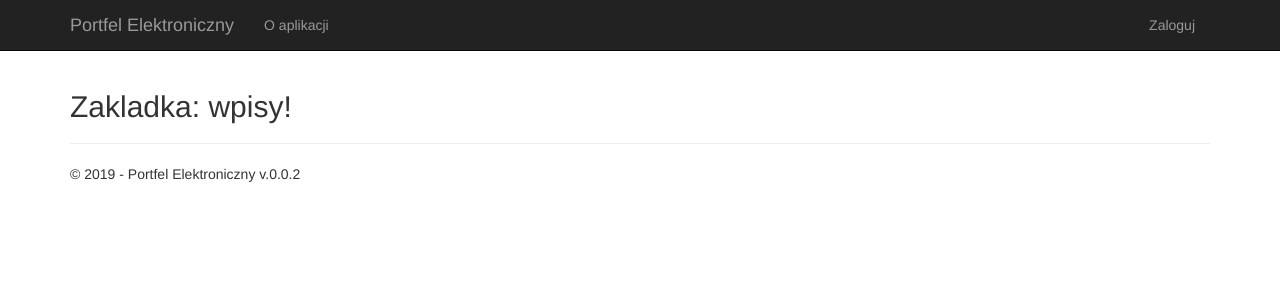
After one commit to mateochnik/PortfelElektroniczny, a Django app: page /wpisy in a window 1280 px wide. The commit adds this page. Shown: the top 300 px of the page. Run offline with Django 3.2, Linux system fonts and the light colour scheme; some libraries are stand-ins or nearby versions.

Commit message:
zakladka wpisy

```diff
--- a/PortfelElektroniczny/PortfelElektroniczny/urls.py
+++ b/PortfelElektroniczny/PortfelElektroniczny/urls.py
@@ -23,6 +23,7 @@ urlpatterns = [
     url(r'^bilans$', app.views.bilans, name='bilans'),
     url(r'^wydatki$', app.views.wydatki, name='wydatki'),
     url(r'^rejestracja$', app.views.rejestracja, name='rejestracja'),
+    url(r'^wpisy$', app.views.wpisy, name='wpisy'),
     url(r'^login/$',
         django.contrib.auth.views.login,
         {
--- a/PortfelElektroniczny/app/templates/app/layout.html
+++ b/PortfelElektroniczny/app/templates/app/layout.html
@@ -28,6 +28,7 @@
                     <li><a href="{% url 'dochody' %}">Dochody</a></li>
                     <li><a href="{% url 'wydatki' %}">Wydatki</a></li>
                     <li><a href="{% url 'bilans' %}">Bilans</a></li>
+                    <li><a href="{% url 'wpisy' %}">Wpisy</a></li>
                     {% endif %}
                 </ul>
                 {% include 'app/loginpartial.html' %}
--- /dev/null
+++ b/PortfelElektroniczny/app/templates/app/wpisy.html
@@ -0,0 +1,9 @@
+{% extends "app/layout.html" %}
+
+{% block content %}
+
+<h2>{{ title }}</h2>
+
+
+<p></p>
+{% endblock %}
--- a/PortfelElektroniczny/app/views.py
+++ b/PortfelElektroniczny/app/views.py
@@ -95,3 +95,14 @@
             'year':datetime.now().year,
         }
     )
+def wpisy(request):
+    """Renders the contact page."""
+    assert isinstance(request, HttpRequest)
+    return render(
+        request,
+        'app/wpisy.html',
+        {
+            'title':'Zakladka: wpisy!',
+            'year':datetime.now().year,
+        }
+    )
```
Also changed, not shown: PortfelElektroniczny/app/models.py (line endings or trailing spaces), 1 other file.
